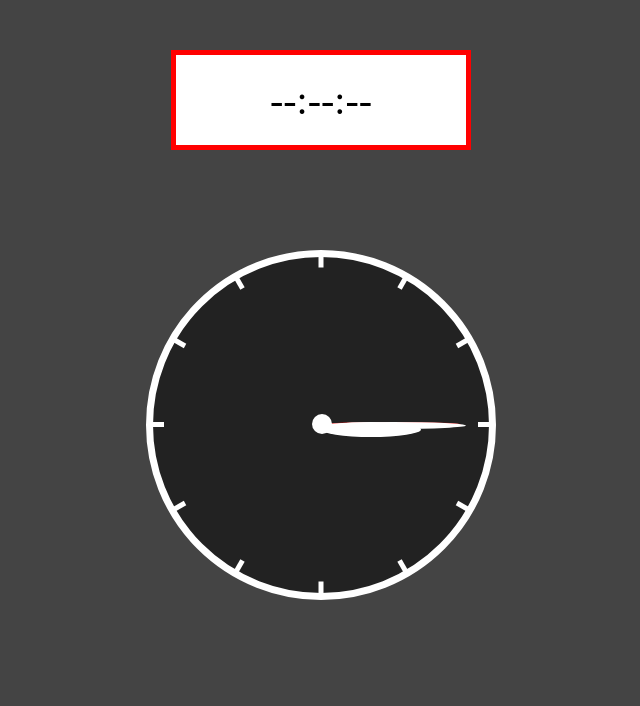
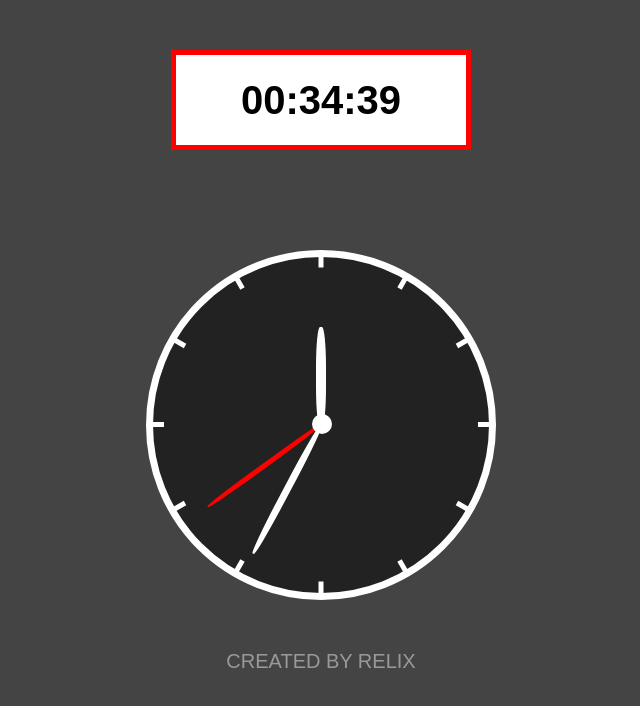
Before and after one commit to RelixDX/Relogio, a plain HTML site: page index.html in a window 1280 px wide. Shown: the whole page, without its empty margins (319-959 px from the left). Drawn offline with Linux system fonts and the light colour scheme.

Commit message:
todos itens modificados + projeto completo

```diff
--- a/index.html
+++ b/index.html
@@ -32,6 +32,7 @@
             <div class="encaixe"></div>
         </div>
     </div>
+    <footer>Created by <a href="https://github.com/RelixDX">Relix</a></footer>
 
     <script src="script.js"></script>
 </body>
--- a/script.js
+++ b/script.js
@@ -0,0 +1,33 @@
+let digital = document.querySelector('.digitalClock')
+let sElement = document.querySelector('.p-s')
+let mElement = document.querySelector('.p-m')
+let hElement = document.querySelector('.p-h')
+
+// Relógio digital
+
+function updateTime() {
+let rel = new Date
+let sec = rel.getSeconds()
+let min = rel.getMinutes()
+let hr = rel.getHours()
+
+digital.innerHTML = `${fixZero(hr)}:${fixZero(min)}:${fixZero(sec)}`
+
+function fixZero(time) {
+    return time < 10 ? `0${time}` : time
+}
+
+// Relógio Analógico
+
+let sDeg = ((360 / 60) * sec) - 90
+let mDegBySeconds = 0.1 * sec
+let mDeg = ((360 / 60) * min) - 90 + mDegBySeconds
+let hDegByMinutes = 0.5 * min
+let hDeg = ((360 / 12) * hr) - 90
+
+sElement.style.transform = `rotate(${sDeg}deg)`
+mElement.style.transform = `rotate(${mDeg}deg)`
+hElement.style.transform = `rotate(${hDeg}deg)`
+}
+
+setInterval(updateTime, 1000)
--- a/style.css
+++ b/style.css
@@ -5,6 +5,7 @@
 }
 html{
     height: 100%;
+    font-family: Arial, Helvetica, sans-serif;
 }
 body{
     background-color: #444;
@@ -23,6 +24,7 @@ body{
     justify-content: center;
     align-items: center;
     margin-top: 50px;
+    font-weight: bold;
 }
 .clock{
     margin-top: 100px;
@@ -62,7 +64,7 @@ body{
 .p{
     transform-origin: left;
     transform: rotate(0deg);
-    border-radius: 50%;
+    border-radius: 40%;
     position: absolute;
 }
 .p-s{
@@ -77,7 +79,7 @@ body{
 }
 .p-h{
     width: 100px;
-    height: 15px;
+    height: 10px;
     background-color: #fff;
 }
 .encaixe{
@@ -89,3 +91,16 @@ body{
     margin-left: -9px;
     margin-top: -8px;
 }
+footer{
+    color: #999;
+    font-size: 20px;
+    margin-top: 50px;
+    text-transform: uppercase;
+}
+footer a{
+    text-decoration: none;
+    color: #999;
+}
+footer a:hover{
+    text-decoration: underline;
+}
```
